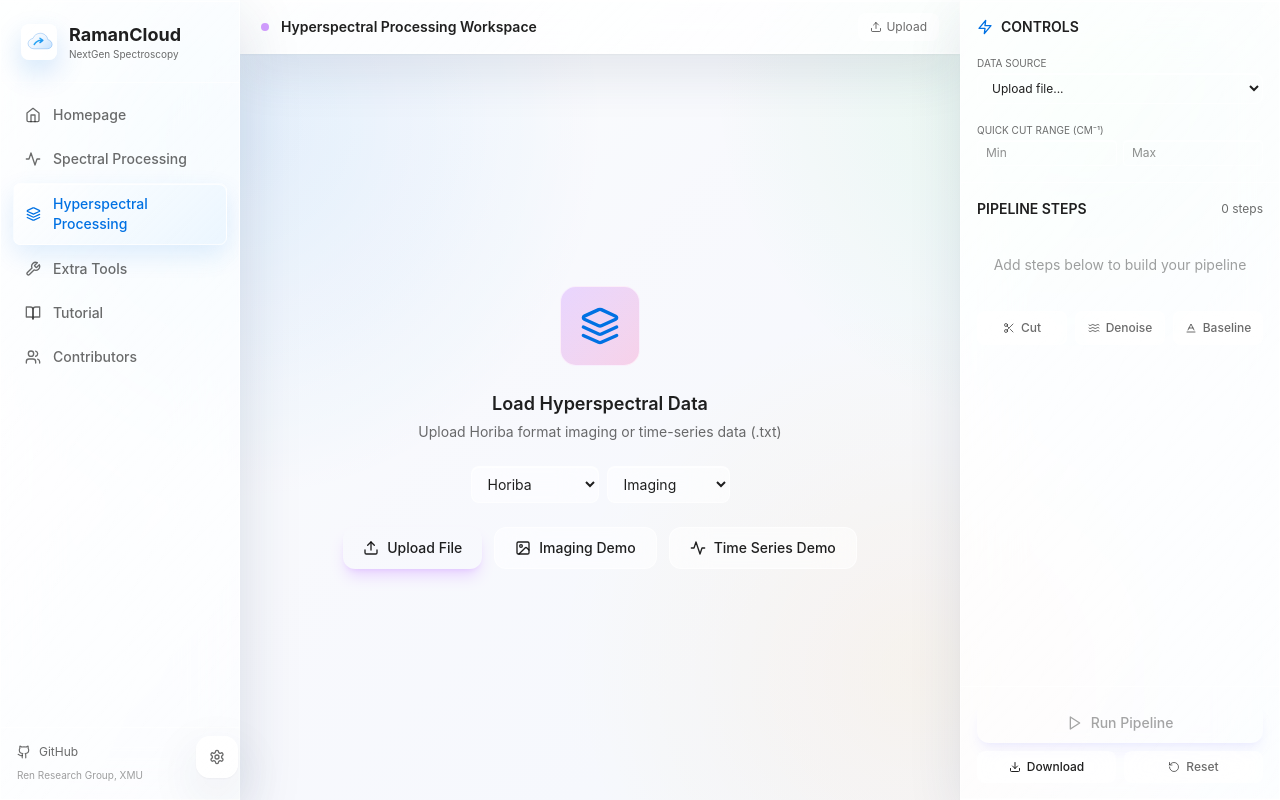
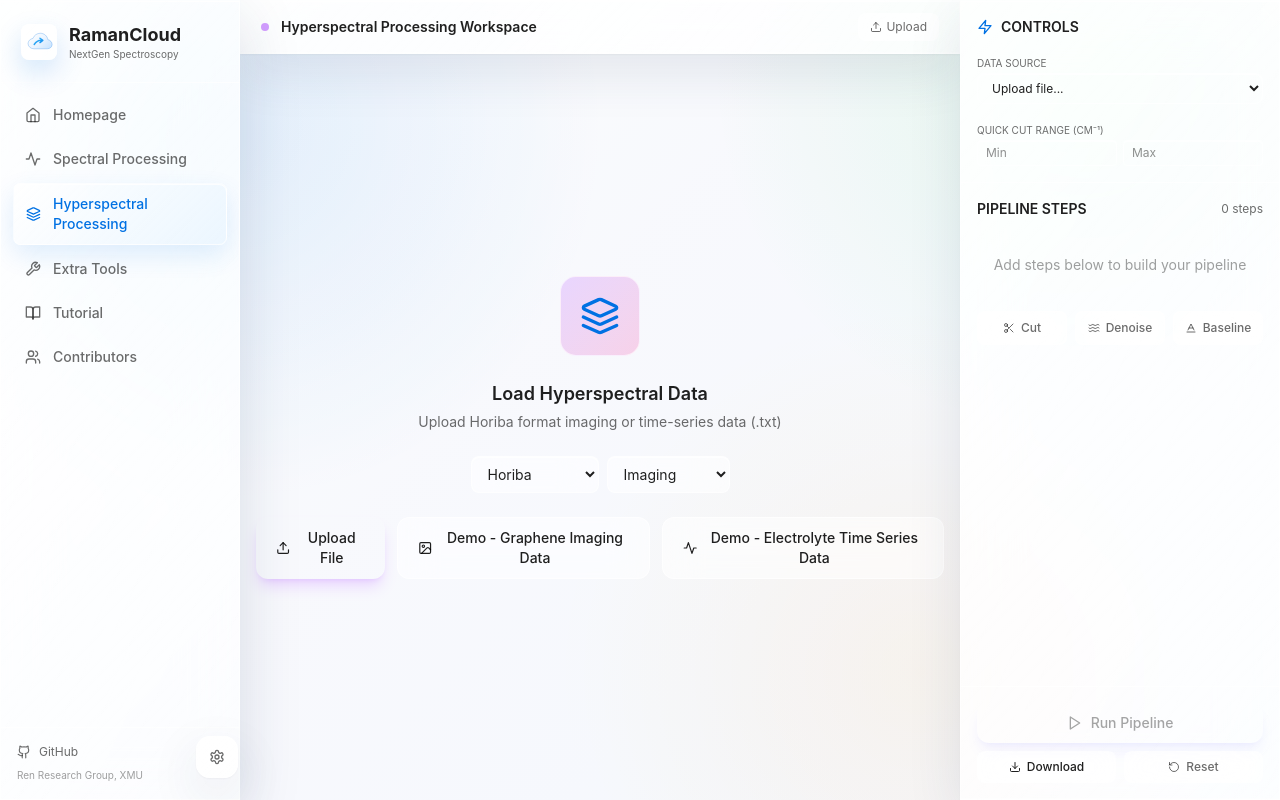
Before and after one commit to moria5161/RamancloudV2, a React (Vite) app in the folder frontend/: page /preprocessing/hyperspectral in a window 1280 px wide. Built offline with nearby package versions, Linux system fonts and the light colour scheme; the HTML template or start-up script is replaced by a standard one.

Commit message:
Name hyperspectral demos in English and Chinese

```diff
--- a/frontend/src/components/ControlPanel.jsx
+++ b/frontend/src/components/ControlPanel.jsx
@@ -38,7 +38,7 @@ export default function ControlPanel({
           >
             <option value="">{t('uploadFileEllipsis')}</option>
             {demos.map(d => (
-              <option key={d} value={d}>{d === 'bacteria' ? 'Bacteria' : d === 'ulf' ? 'ULF Raman' : 'Tutorial Raman'}</option>
+              <option key={d} value={d}>{d === 'imaging_horiba' ? t('imagingDemo') : d === 'timeseries_horiba' ? t('timeSeriesDemo') : d === 'bacteria' ? 'Bacteria' : d === 'ulf' ? 'ULF Raman' : 'Tutorial Raman'}</option>
             ))}
           </select>
           {fileName && (
--- a/frontend/src/i18n.jsx
+++ b/frontend/src/i18n.jsx
@@ -83,8 +83,8 @@ const translations = {
     avgSpectrum: 'Avg Spectrum',
     singlePixel: 'Single Pixel',
     timeSeries: 'Time series',
-    imagingDemo: 'Imaging Demo',
-    timeSeriesDemo: 'Time Series Demo',
+    imagingDemo: 'Demo - Graphene Imaging Data',
+    timeSeriesDemo: 'Demo - Electrolyte Time Series Data',
     shape: 'Shape',
     spectralPoints: 'Spectral points',
     pixelX: 'Pixel X',
@@ -196,8 +196,8 @@ const translations = {
     avgSpectrum: '平均光谱',
     singlePixel: '单像素',
     timeSeries: '时间序列',
-    imagingDemo: '成像示例',
-    timeSeriesDemo: '时间序列示例',
+    imagingDemo: '示例-石墨烯成像数据',
+    timeSeriesDemo: '示例-电解质时间序列数据',
     shape: '尺寸',
     spectralPoints: '光谱点数',
     pixelX: '像素 X',
```
